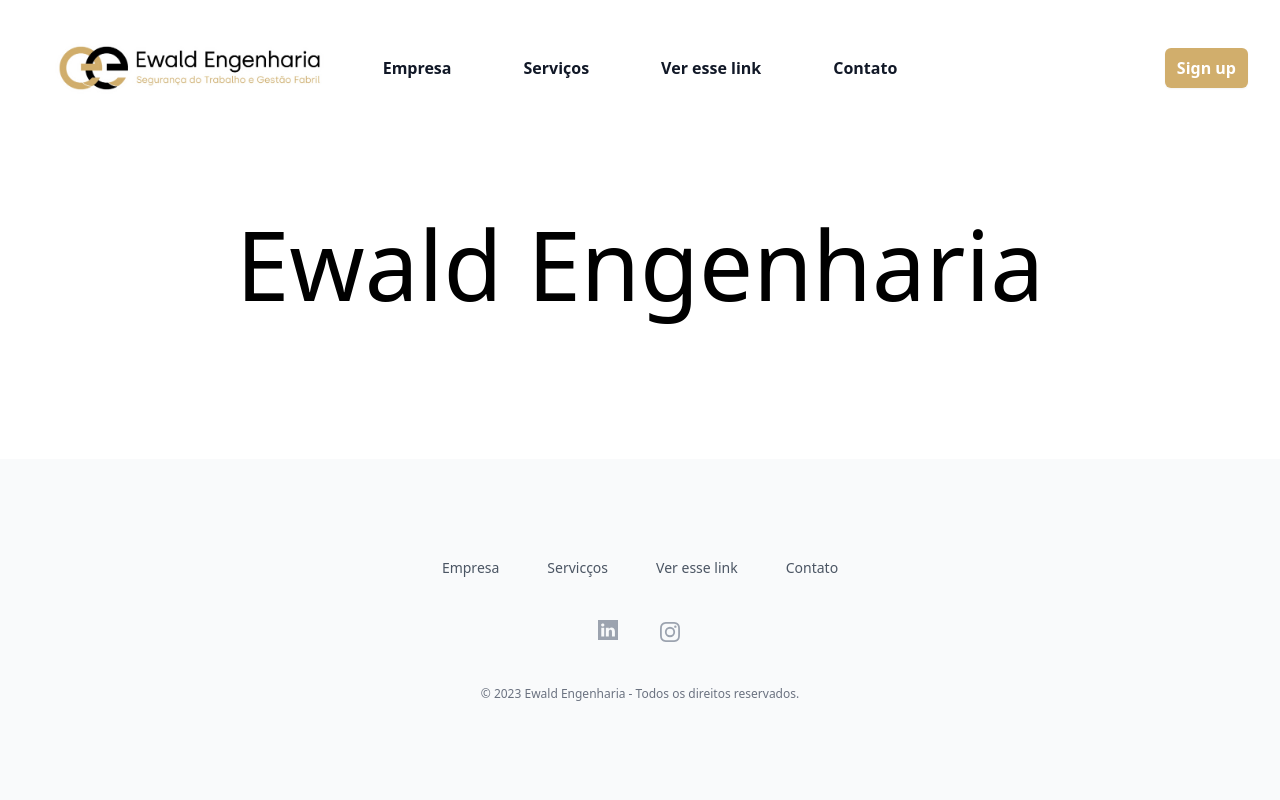
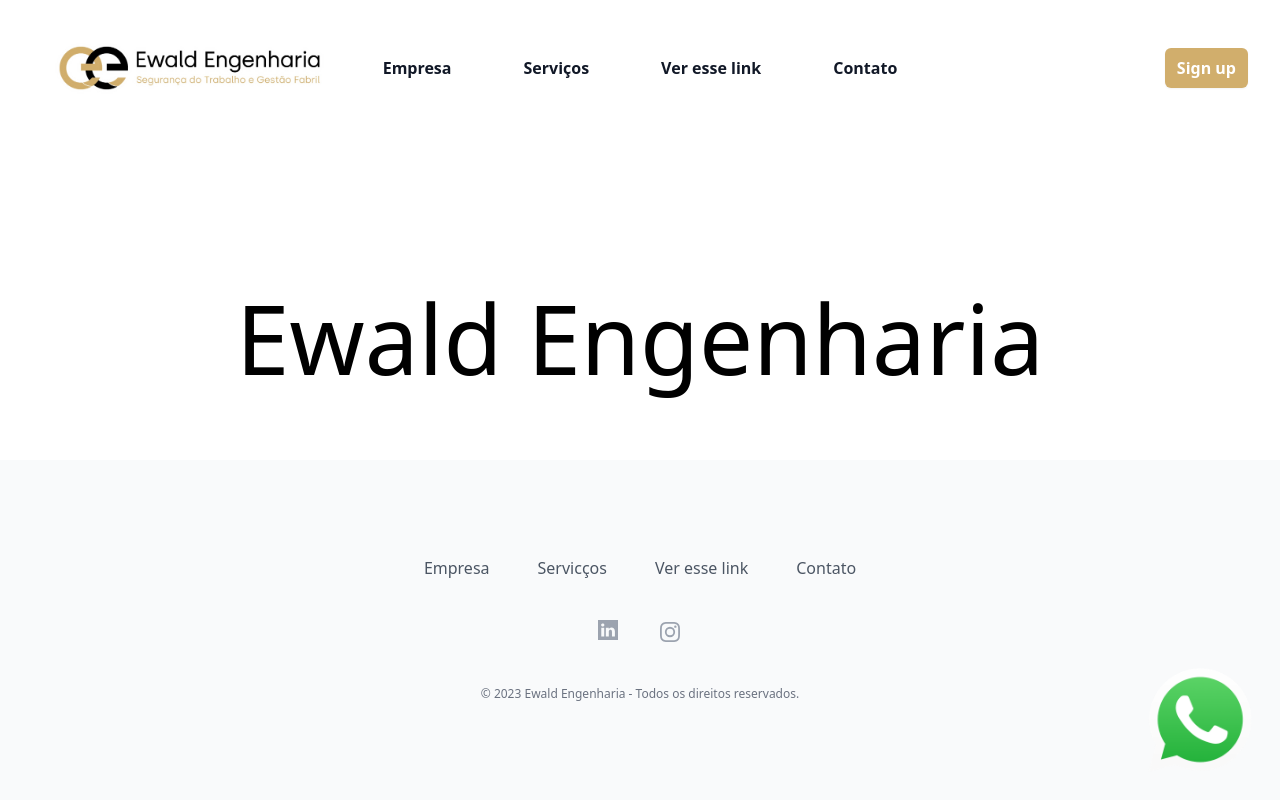
Before and after one commit to FrancianeMenestrina/ewald-engenharia-site, a Gatsby site: page / in a window 1280 px wide. Built offline with nearby package versions, Linux system fonts and the light colour scheme; Gatsby itself is replaced by a stand-in of ours.

Commit message:
whatsapp button

```diff
--- a/src/components/Footer/index.js
+++ b/src/components/Footer/index.js
@@ -79,7 +79,7 @@
             <div key={item.name} className="pb-6">
               <a
                 href={item.href}
-                className="text-sm leading-6 text-gray-600 hover:text-gray-900"
+                className="text-base leading-6 text-gray-600 hover:text-gray-900"
               >
                 {item.name}
               </a>
--- /dev/null
+++ b/src/components/WhatsAppIcon/index.js
@@ -0,0 +1,16 @@
+import React from "react";
+import whats from "../../images/whats-icon.png";
+
+const WhatsAppIcon = () => {
+  return (
+    <a href="https://wa.me/5547984174008?text=Olá!%20Gostaria%20de%20saber%20mais%20sobre%20os%20serviços%20da%20Ewald%20Engenharia!">
+      <img
+        src={whats}
+        alt="whatsapp"
+        className="fixed bottom-6 right-6 w-28 h-28"
+      ></img>
+    </a>
+  );
+};
+
+export default WhatsAppIcon;
--- a/src/pages/index.js
+++ b/src/pages/index.js
@@ -2,14 +2,18 @@
 import "./styles.css";
 import Header from "../components/Header";
 import Footer from "../components/Footer";
+import WhatsAppIcon from "../components/WhatsAppIcon";
 
 const Index = () => {
   return (
     <div className="flex flex-col min-h-screen">
       <Header />
-      <h1 className="flex justify-center mt-20 text-8xl flex-1">
-        Ewald Engenharia
-      </h1>
+      <div className="flex items-center flex-1">
+        <h1 className="flex justify-center mt-20 text-8xl flex-1 ">
+          Ewald Engenharia
+        </h1>
+      </div>
+      <WhatsAppIcon />
       <Footer />
     </div>
   );
```
Also changed, not shown: src/images/whats-icon.png (added).
